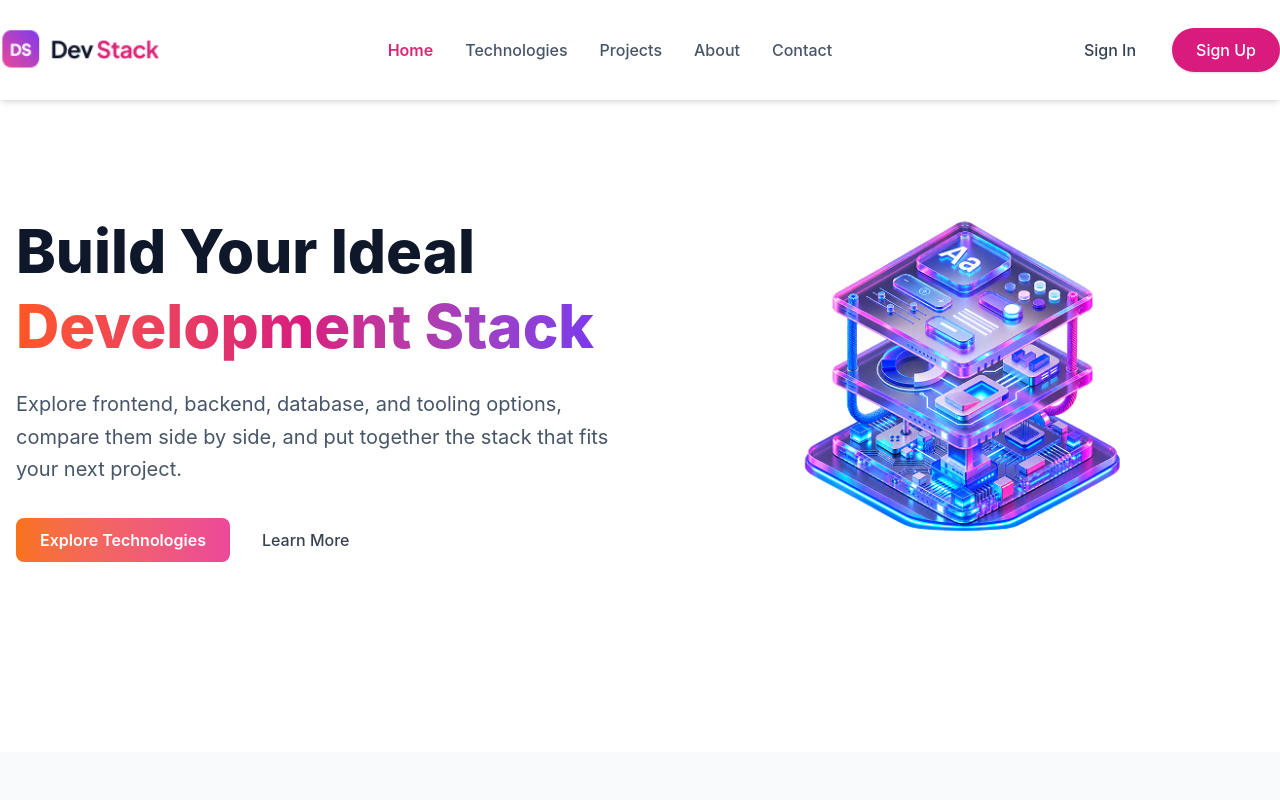
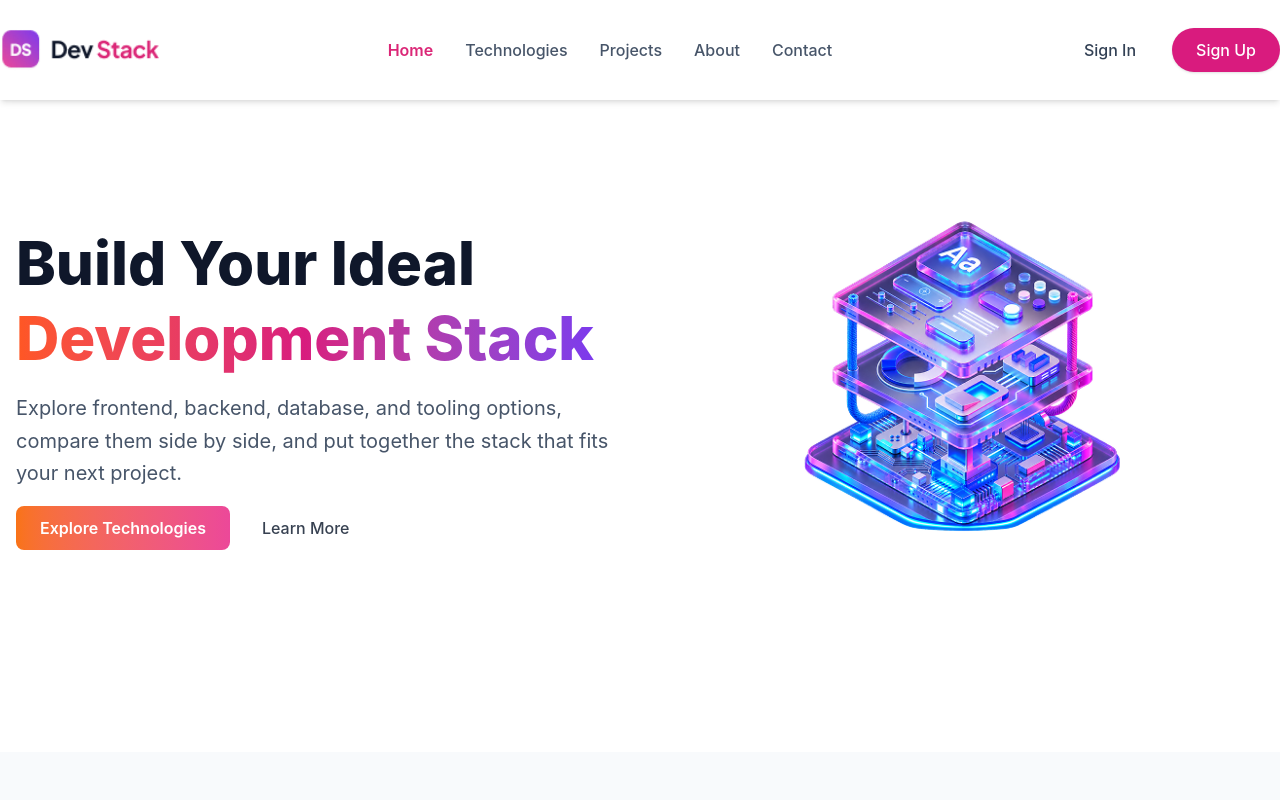
Before and after one commit to rezwankabir2007/B14-A05-DevStack-Project, a React (Vite) app: page / in a window 1280 px wide. Shown: the top 800 px of the page. Built offline with nearby package versions, Linux system fonts and the light colour scheme.

Commit message:
Eaditing something

```diff
--- a/src/components/Banner.tsx
+++ b/src/components/Banner.tsx
@@ -7,14 +7,14 @@ const Banner = () => {
 
       <div className="flex-1">
 
-        <h1 className="text-[#0F172A] font-extrabold text-4xlxl md:text-6xl leading-tight py-6">
+        <h1 className="text-[#0F172A] font-extrabold text-4xl md:text-6xl leading-tight pt-4 md:pt-6">
           Build Your Ideal{" "}
           <span className="bg-gradient-to-r from-[#FF5722] via-[#D81B7E] to-[#7C3AED] bg-clip-text text-transparent">
             Development Stack
           </span>
         </h1>
 
-        <p className="text-[#475569] pb-8 text-lg md:text-xl leading-relaxed">
+        <p className="text-[#475569] py-4 text-lg md:text-xl leading-relaxed">
           Explore frontend, backend, database, and tooling options,
           compare them side by side, and put together the stack that fits
           your next project.
--- a/src/components/Footer/Footer.tsx
+++ b/src/components/Footer/Footer.tsx
@@ -66,7 +66,7 @@ const Footer = () => {
 
 
 
-            <div className="container mx-auto flex flex-col md:flex-row justify-between items-center gap-3 border-t border-[#E2E8F0] py-5 px-5 md:px-0">
+            <div className="container mx-auto flex flex-col md:flex-row justify-between items-center gap-3 border-t border-[#e2e8f0] p-5 md:px-0">
 
                 <h2 className="text-[#64748B] text-center">
                     © 2026 Dev Stack. All rights reserved.
```
